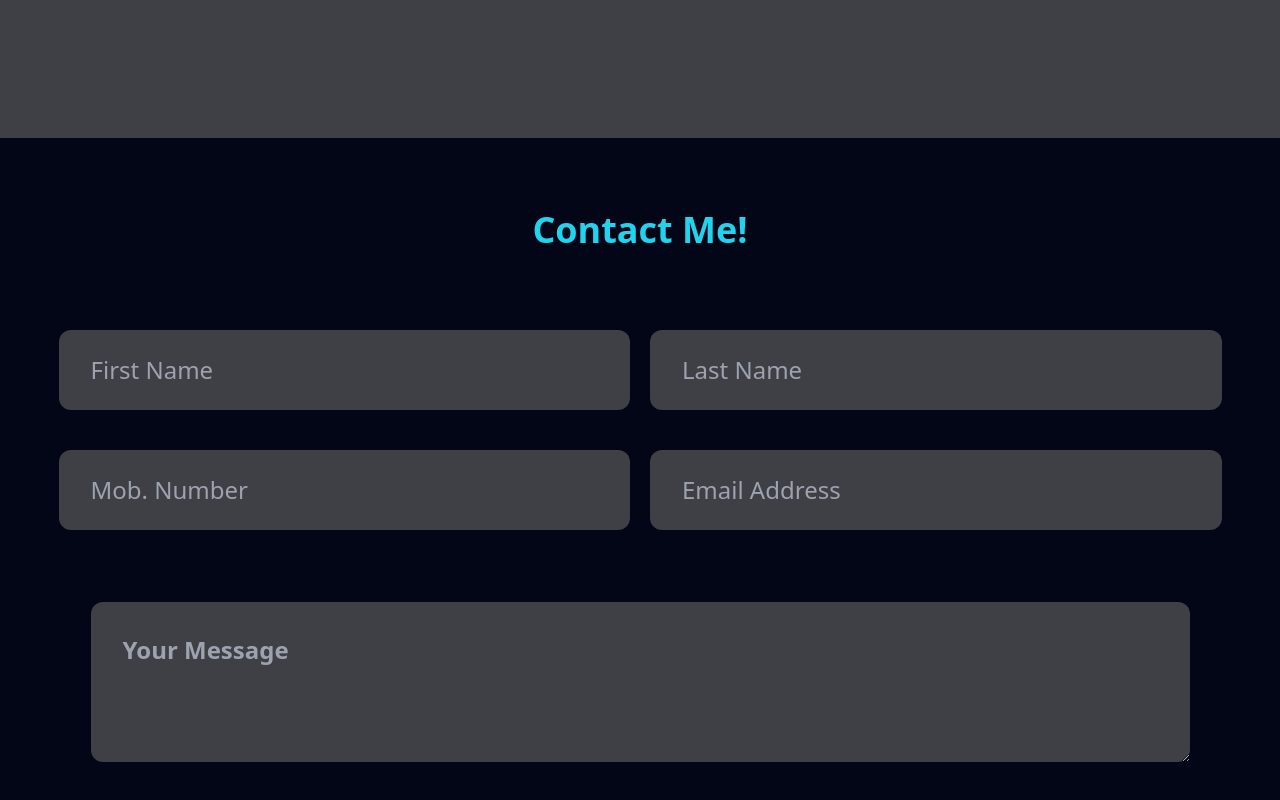
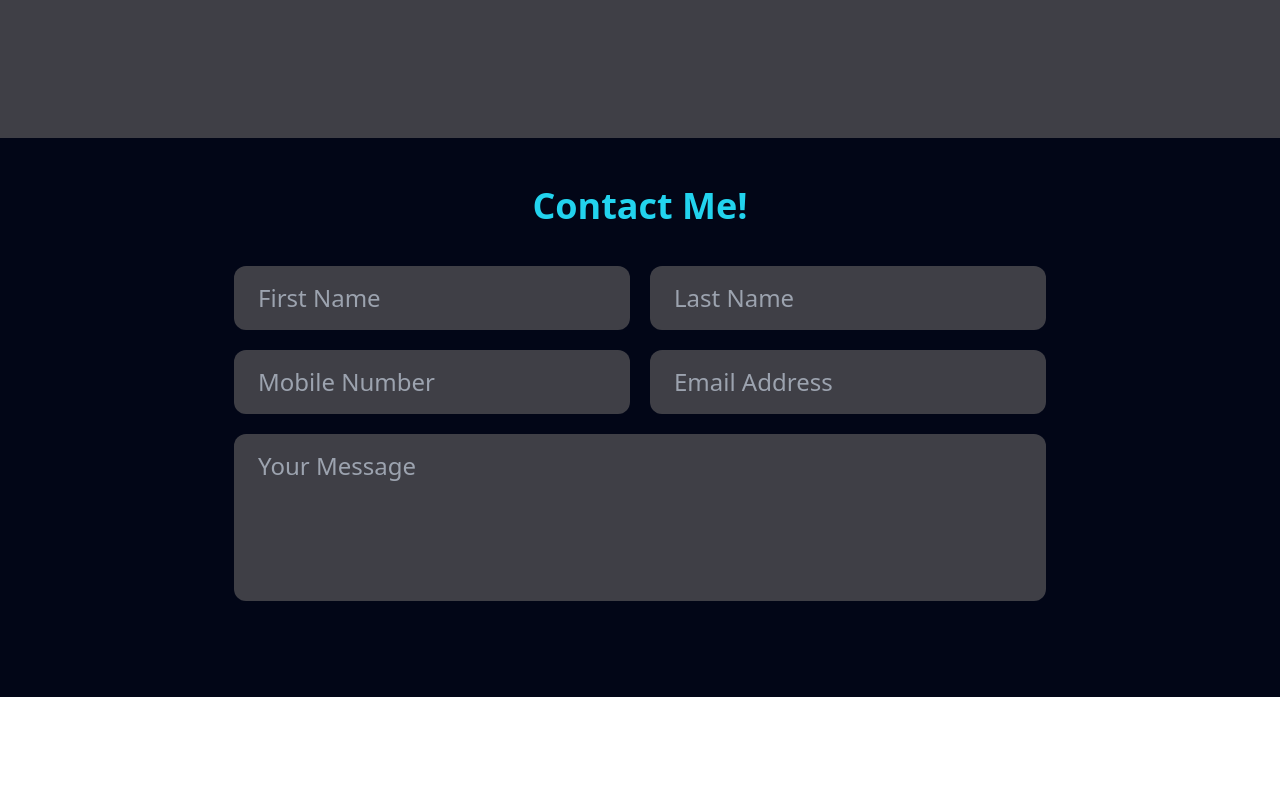
Before and after one commit to ytin121/Insta-NIT, a React (Vite) app: page /portfolio in a window 1280 px wide. Shown: the part 2888-3688 px from the top of the page. After the commit the page ends 3585 px from the top, so only its background shows below. Built offline with nearby package versions, Linux system fonts and the light colour scheme; some icons are missing.

Commit message:
Update ContactsUs.jsx

```diff
--- a/src/components/pages/ContactsUs.jsx
+++ b/src/components/pages/ContactsUs.jsx
@@ -1,55 +1,121 @@
+// import * as React from "react";
+
+// const ContactsUs = () => {
+//     return (
+//         <div id="contact">
+//             <div className="bg-navy-blue p-8">
+//                 <div className="mt-10 text-4xl font-extrabold text-cyan-400 text-center">
+//                     Contact Me!
+//                 </div>
+//                 <div className="flex flex-col gap-5 mt-10 max-w-full">
+//                     <div className="flex flex-row gap-5 mt-10 max-w-full">
+//                         <div className="flex-grow px-8 py-6 rounded-xl bg-zinc-700 text-2xl">
+//                             <input
+//                                 type="text"
+//                                 placeholder="First Name"
+//                                 className="input-field outline-none bg-zinc-700  "
+//                             />
+//                         </div>
+//                         <div className="flex-grow px-8 py-6 rounded-xl bg-zinc-700 text-2xl">
+//                             <input
+//                                 type="text"
+//                                 placeholder="Last Name"
+//                                 className="input-field outline-none bg-zinc-700  "
+//                             />
+//                         </div>
+//                     </div>
+//                     <div className="flex flex-row gap-5 mt-5 max-w-full">
+//                         <div className="flex-grow px-8 py-6 rounded-xl bg-zinc-700 text-2xl">
+//                             <input
+//                                 type="number"
+//                                 placeholder="Mob. Number"
+//                                 className="input-field outline-none bg-zinc-700  "
+//                             />
+//                         </div>
+//                         <div className="flex-grow px-8 py-6 rounded-xl bg-zinc-700 text-2xl">
+//                             <input
+//                                 type="email"
+//                                 placeholder="Email Address"
+//                                 className="input-field outline-none bg-zinc-700  "
+//                             />
+//                         </div>
+//                     </div>
+//                 </div>
+//                 <div className="  px-8 pt-4 pb-8 mt-7 max-w-full  text-2xl font-semibold whitespace-nowrap rounded-xl text-stone-400 items-center">
+//                     <textarea
+//                         name="yourMessage"
+//                         id="yourMessage"
+//                         cols="68"
+//                         rows="3"
+//                         placeholder="Your Message"
+//                         className="input-field outline-none bg-zinc-700  px-8 pt-8 pb-8 mt-7 rounded-xl"
+//                     ></textarea>
+//                 </div>
+//             </div>
+//         </div>
+//     );
+// };
+
+// export default ContactsUs;
+
 import * as React from "react";
 
 const ContactsUs = () => {
     return (
-        <div id="contact">
-            <div className="bg-navy-blue p-8">
-                <div className="mt-10 text-4xl font-extrabold text-cyan-400 text-center">
+        <div id="contact" className="px-4 py-12 sm:px-6 lg:px-8 bg-navy-blue">
+            <div className="max-w-4xl mx-auto">
+                <div className="text-4xl font-extrabold text-cyan-400 text-center">
                     Contact Me!
                 </div>
-                <div className="flex flex-col gap-5 mt-10 max-w-full">
-                    <div className="flex flex-row gap-5 mt-10 max-w-full">
-                        <div className="flex-grow px-8 py-6 rounded-xl bg-zinc-700 text-2xl">
+
+                {/* Contact Form */}
+                <div className="flex flex-col gap-5 mt-10">
+                    {/* First and Last Name */}
+                    <div className="flex flex-col sm:flex-row gap-5">
+                        <div className="flex-grow px-6 py-4 rounded-xl bg-zinc-700 text-2xl">
                             <input
                                 type="text"
                                 placeholder="First Name"
-                                className="input-field outline-none bg-zinc-700  "
+                                className="w-full bg-zinc-700 outline-none text-white"
                             />
                         </div>
-                        <div className="flex-grow px-8 py-6 rounded-xl bg-zinc-700 text-2xl">
+                        <div className="flex-grow px-6 py-4 rounded-xl bg-zinc-700 text-2xl">
                             <input
                                 type="text"
                                 placeholder="Last Name"
-                                className="input-field outline-none bg-zinc-700  "
+                                className="w-full bg-zinc-700 outline-none text-white"
                             />
                         </div>
                     </div>
-                    <div className="flex flex-row gap-5 mt-5 max-w-full">
-                        <div className="flex-grow px-8 py-6 rounded-xl bg-zinc-700 text-2xl">
+
+                    {/* Mobile Number and Email */}
+                    <div className="flex flex-col sm:flex-row gap-5">
+                        <div className="flex-grow px-6 py-4 rounded-xl bg-zinc-700 text-2xl">
                             <input
                                 type="number"
-                                placeholder="Mob. Number"
-                                className="input-field outline-none bg-zinc-700  "
+                                placeholder="Mobile Number"
+                                className="w-full bg-zinc-700 outline-none text-white"
                             />
                         </div>
-                        <div className="flex-grow px-8 py-6 rounded-xl bg-zinc-700 text-2xl">
+                        <div className="flex-grow px-6 py-4 rounded-xl bg-zinc-700 text-2xl">
                             <input
                                 type="email"
                                 placeholder="Email Address"
-                                className="input-field outline-none bg-zinc-700  "
+                                className="w-full bg-zinc-700 outline-none text-white"
                             />
                         </div>
                     </div>
-                </div>
-                <div className="  px-8 pt-4 pb-8 mt-7 max-w-full  text-2xl font-semibold whitespace-nowrap rounded-xl text-stone-400 items-center">
-                    <textarea
-                        name="yourMessage"
-                        id="yourMessage"
-                        cols="68"
-                        rows="3"
-                        placeholder="Your Message"
-                        className="input-field outline-none bg-zinc-700  px-8 pt-8 pb-8 mt-7 rounded-xl"
-                    ></textarea>
+
+                    {/* Message Box */}
+                    <div className="px-6 py-4 rounded-xl bg-zinc-700 text-2xl">
+                        <textarea
+                            name="yourMessage"
+                            id="yourMessage"
+                            placeholder="Your Message"
+                            rows="4"
+                            className="w-full bg-zinc-700 outline-none text-white resize-none"
+                        ></textarea>
+                    </div>
                 </div>
             </div>
         </div>
```
